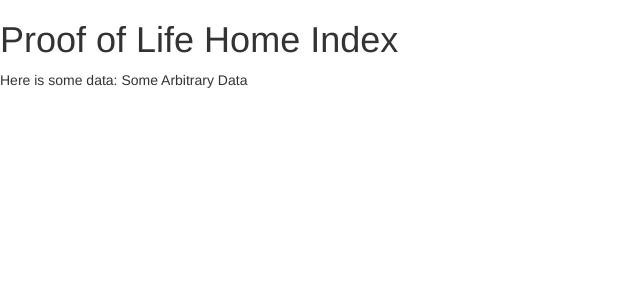
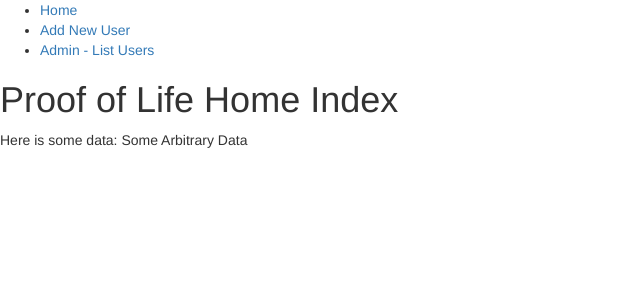
Before and after one commit to masterminds-kenya/social_network, a Flask app: page / in a window 1280 px wide. Shown: the top 300 px of the page, without its empty margins (0-640 px from the left). Run offline with Flask 2, Linux system fonts and the light colour scheme; some libraries are stand-ins or nearby versions.

Commit message:
Added list view for admin. Updated templates with navigation links

```diff
--- a/application/__init__.py
+++ b/application/__init__.py
@@ -53,6 +53,11 @@ def create_app(config, debug=False, testing=False, config_overrides=None):
         model_db.delete(id)
         return redirect(url_for('home'))
 
+    @app.route('/user/list')
+    def list():
+        users = model_db.list()
+        return render_template('list.html', users=users)
+
     # Catchall redirect route.
     @app.route('/<string:page_name>/')
     def render_static(page_name):
--- a/application/model_db.py
+++ b/application/model_db.py
@@ -78,6 +78,12 @@ def delete(id):
     db.session.commit()
 
 
+def list():
+    query = (User.query.order_by(User.username))
+    users = query.all()
+    return users
+
+
 def _create_database():
     """ If this script is run directly, first we drop and then create
     all the tables necessary to run the application.
--- a/application/templates/base.html
+++ b/application/templates/base.html
@@ -12,6 +12,13 @@
   <link rel="stylesheet" href="">
 </head>
 <body>
+  <nav>
+    <ul>
+      <li><a href="{{ url_for('home') }}">Home</a></li>
+      <li><a href="{{ url_for('add') }}">Add New User</a></li>
+      <li><a href="{{ url_for('list') }}">Admin - List Users</a></li>
+    </ul>
+  </nav>
 {% block content %}
 
 {% endblock %}
--- a/application/templates/view.html
+++ b/application/templates/view.html
@@ -14,4 +14,9 @@
   <li>db id: {{user.id}} </li>
 </ul>
 
+<ul>
+  <li><a href="{{ url_for('edit', id=user.id) }}">Update User Account</a></li>
+  <li><a href="{{ url_for('delete', id=user.id) }}">Delete User Account</a></li>
+</ul>
+
 {% endblock %}
```
Also changed, not shown: application/templates/list.html (added, +14 -0 lines).
